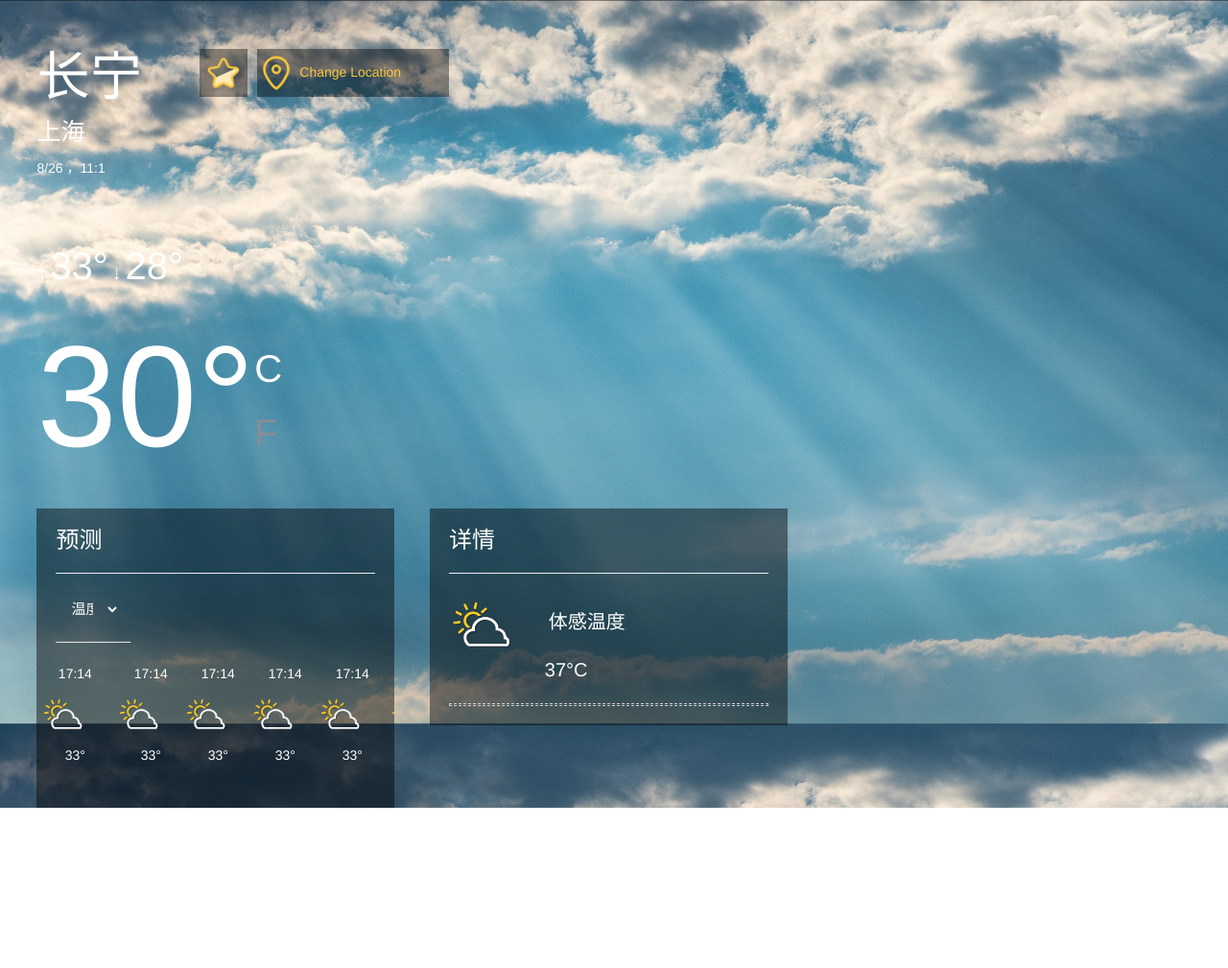
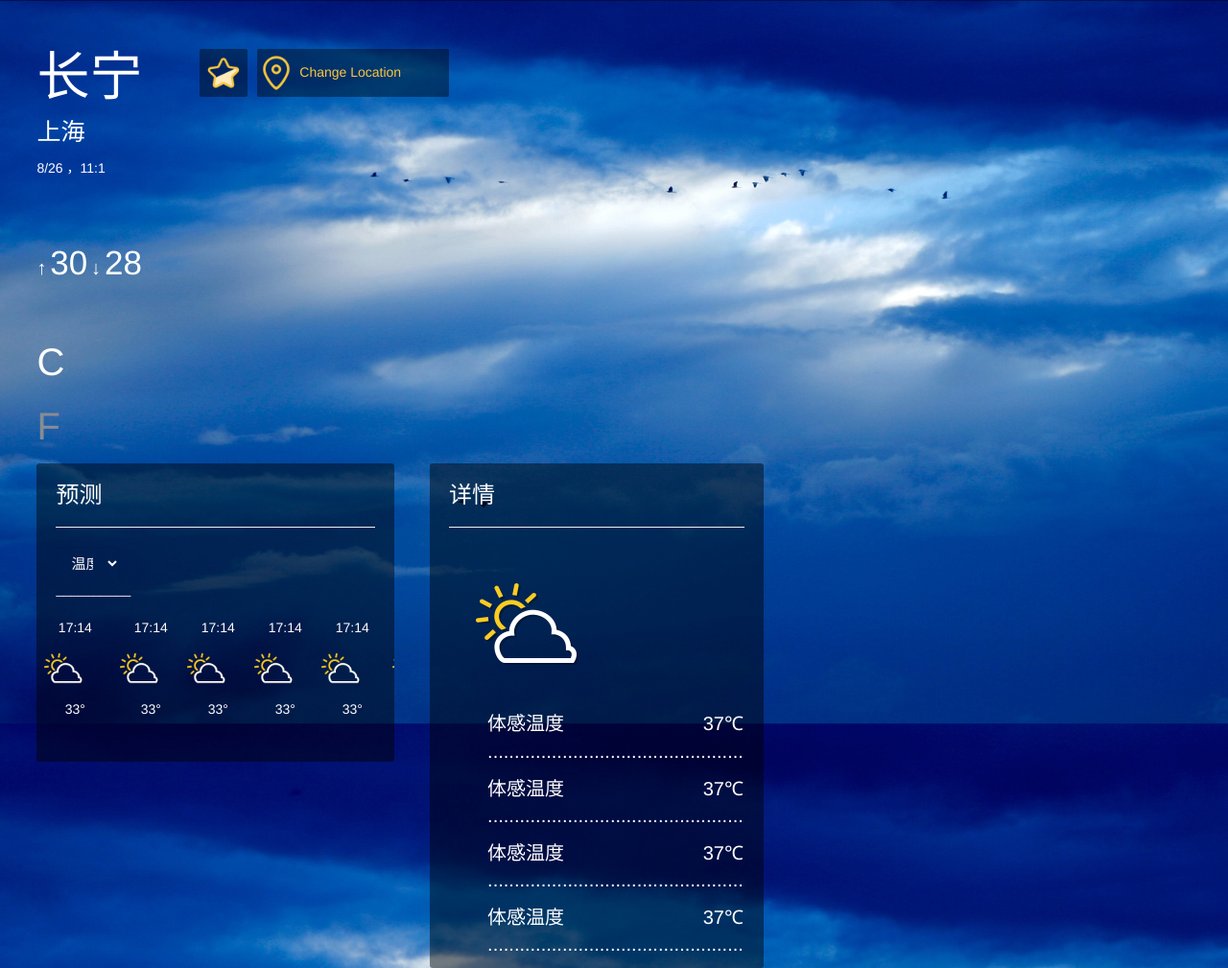
Before and after one commit to AliceCheney/AuroraWheather, a plain HTML site: page src/index.html in a window 1280 px wide. Shown: the part 99-1108 px from the top of the page at 96% size. Before the commit the page ends 941 px from the top, so only its background shows below. Drawn offline with Linux system fonts and the light colour scheme; no server answers.

Commit message:
2019/8/26/19:01

```diff
--- a/css/index.css
+++ b/css/index.css
@@ -5,7 +5,7 @@
     #leftBlock{display: none}
 }
 body{
-    background-image: url("../img/sunny.jpg");
+    background-image: url("../img/blue-sky-clouds-light-57019.jpg");
     margin: 0 auto;
     background-repeat: no-repeat;
     background-size: cover;
@@ -50,6 +50,7 @@ header{
 }
 
 .blackMask{
+    border-radius: 2px;
     background-color: rgba(2,2,2,0.4);
 }
 #topDiv{
@@ -93,6 +94,7 @@ header{
     margin-top: 10px;
     margin-left: 10px;
     padding: 5px 5px 5px 0;
+    border-radius: 2px;
     background-color: rgba(2,2,2,0.4);
     cursor: pointer;
 }
@@ -100,6 +102,7 @@ header{
     margin-top: 10px;
     margin-left: 60px;
     float: left;
+    border-radius: 2px;
     background-color: rgba(2,2,2,0.4);
     padding: 5px 5px 5px 5px;
     cursor: pointer;
@@ -124,6 +127,7 @@ header{
 }
 #weatherBar{
     float: left;
+    border-radius: 3px;
     background-color: rgba(2,2,2,0.45);
     width: 30%;
     /*position: absolute;*/
@@ -158,8 +162,9 @@ header{
     padding: 0 0 0 60px;
 }
 #weatherDetails{
+    border-radius: 3px;
     background-color: rgba(0,0,0,0.45);
-    width: 30%;
+    width: 28%;
     color: white;
     /*position: relative;*/
     /*left: 30%;*/
--- a/js/index.js
+++ b/js/index.js
@@ -9,59 +9,52 @@ $(document).ready(function () {
     $('.select2').select2({
     });
 
-    let ct = 30;
-    let fc = ct*9/5+32;
 
-    $('#temperature').text(ct+'°');
+    $.ajax({
+        url:"https://www.tianqiapi.com/api/?version=v1&cityid=101100000",
+        type:"get",
+        success:function (success) {
+            console.log(success.data[0]);
 
-    $('#areaLocalDetail').click(function () {
-        if ($('#selectForm').css('visibility') === 'visible'){
-            $('#selectForm').css('visibility','hidden')
-        } else {
-            $('#selectForm').css('visibility','visible')
-        }
-    });
+            $('#temperature').text(success.data[0].tem1);
 
+            $('#topMaxWeather').text(success.data[0].tem1);
+
+            $('#topMinWeather').text(success.data[0].tem2);
             let isC = true;
             $('#clickBottom').click(function () {
                 if (isC){
                     $('#clickTop').text('F')
                     $('#clickBottom').text('C')
-            $('#temperature').text(fc+'°')
+                    $('#temperature').text(success.data[0].tem1*9/5+32);
                     isC = false;
                 }else {
                     $('#clickTop').text('C')
                     $('#clickBottom').text('F')
                     // f=c×9/5+32
-            $('#temperature').text(ct+'°')
+                    $('#temperature').text(success.data[0].tem1.replace(''));
                     isC = true;
                 }
             });
 
-    $.ajax({
-        url:"https://www.tianqiapi.com/api/?version=v1&cityid=101100000",
-        type:"get",
-        success:function (success) {
-            console.log(success.data);
-
             for ( let i in  success.data){
                 $('#weatherDay').append(
-                    '               <span onclick="clickWeatherDayDetails(this)" style="cursor: pointer;">' +
-                    '                 <span>'+ success.data[i].week +'</span>' +
-                    '                 <span class="weatherDaySpan">' +
-                    '                     <img class="weatherBarImg" src="../img/rain.png" alt="">' +
-                    '                 </span>' +
-                    '                 <span class="weatherDaySpan">' +
-                    '                     <img style="width: 40px;height: 40px" src="../img/rain_ico_10@2x.png" alt="">' +
-                    '                      <span >10%</span>' +
-                    '                 </span>' +
-                    '                 <span class="weatherDaySpan" style="font-size: 28px">'+ success.data[i].tem1+'</span>' +
-                    '                 <span style="font-size: 28px;color: #5bc0de">'+ success.data[i].tem2+'</span>' +
-                    '                     <div class="weatherStyle" >' +
-                    '                         <span id="weatherText">'+ success.data[i].air_tips +'</span>' +
-                    '                     </div>' +
-                    '                 <hr style="border: 0.2px dashed #ccc;  height: 1px;" />' +
-                    '                </span>')
+                    '<span onclick="clickWeatherDayDetails(this)" style="cursor: pointer;">' +
+                    '<span>'+ success.data[i].week +'</span>' +
+                    '<span class="weatherDaySpan">' +
+                    '<img class="weatherBarImg" src="../img/rain.png" alt="">' +
+                    '</span>' +
+                    '<span class="weatherDaySpan">' +
+                    '<img style="width: 40px;height: 40px" src="../img/rain_ico_10@2x.png" alt="">' +
+                    '<span >10%</span>' +
+                    '</span>' +
+                    '<span class="weatherDaySpan" style="font-size: 28px">'+ success.data[i].tem1+'</span>' +
+                    '<span style="font-size: 28px;color: #5bc0de">'+ success.data[i].tem2+'</span>' +
+                    '<div class="weatherStyle" >' +
+                    '<span id="weatherText">'+ success.data[i].air_tips +'</span>' +
+                    '</div>' +
+                    '<hr style="border: 0.2px dashed #ccc;  height: 1px;">' +
+                    '</span>')
             }
         },
         error:function (error) {
--- a/src/index.html
+++ b/src/index.html
@@ -2,12 +2,13 @@
 <html lang="en">
 <head>
     <meta charset="UTF-8">
-    <title>AuroraWeather</title>
+    <title>Aurora天气</title>
     <script src="../js/jQuery.js"></script>
     <script src="../js/select2.full.min.js"></script>
     <link rel="stylesheet" href="../css/bootstrap.css">
     <link rel="stylesheet" href="../css/select2.min.css">
     <link rel="stylesheet" href="../css/index.css">
+    <link rel="shortcut icon" href="../img/icone.ico" type="image/x-icon" />
     <meta name="viewport" content="width=device-width, initial-scale=1, maximum-scale=1, user-scalable=no">
 </head>
 <body>
@@ -65,9 +66,9 @@
          <div id="fText" style="">
              <div style="color: white;">
                  <span style="font-size: 20px;">↑</span>
-                 <span style="font-size: 40px;">33°</span>
+                 <span id="topMaxWeather" style="font-size: 35px;">30</span>
                  <span style="font-size: 20px">↓</span>
-                 <span style="font-size: 40px;">28°</span>
+                 <span id="topMinWeather" style="font-size: 35px;">28</span>
              </div>
              <p id="temperature"></p>
              <div id="fc" style="float: left;margin-top: 50px;">
@@ -168,14 +169,32 @@
                  <h3>详情</h3>
                  <hr style="color: white">
              </div>
-             <div>
-                 <img src="../img/partly_cloudy_day@2x.png" style="width: 20%;">
-                 <span style="font-size: 20px">
-                     <span style="padding-left: 10%">体感温度</span>
-                     <span style=" padding-left: 30% ">37°C</span>
-                 </span>
-                 <hr style="border: 0.2px dashed #ccc;  height: 1px;" />
+             <div style="float: left;padding: 20px 20px 20px 20px">
+                 <img src="../img/partly_cloudy_day@2x.png" style="width: 100%;">
+<!--                 <hr style="border: 0.2px dashed #ccc;  height: 1px;" />-->
              </div>
+             <span id="DetailsUl" style="font-size: 20px">
+                 <ul style="list-style: none;float: left">
+                     <li style="float: left;padding: 10px 0 0 0">体感温度</li>
+                     <li style="float: right;padding: 10px 0 0 0">37℃</li>
+                     <li>................................................</li>
+                     <li style="float: left;padding: 10px 0 0 0">体感温度</li>
+                     <li style="float: right;padding: 10px 0 0 0">37℃</li>
+                     <li>................................................</li>
+                     <li style="float: left;padding: 10px 0 0 0">体感温度</li>
+                     <li style="float: right;padding: 10px 0 0 0">37℃</li>
+                     <li>................................................</li>
+                     <li style="float: left;padding: 10px 0 0 0">体感温度</li>
+                     <li style="float: right;padding: 10px 0 0 0">37℃</li>
+                     <li>................................................</li>
+                 </ul>
+
+<!--                 <span style="font-size: 20px;float: left;width: 50%">-->
+<!--                     <span style="padding-left: 10%">体感温度</span>-->
+<!--                     <span style=" padding-left: 30% ">37°C</span>-->
+<!--                     <span style="padding-left: 9%">.......................................</span>-->
+<!--                 </span>-->
+             </span>
          </div>
          <div class="clear"></div>
      </div>
```
Also changed, not shown: img/blue-sky-clouds-light-57019.jpg (added), img/icone.ico (added). Lines whose indentation alone changed are shown as unchanged.
